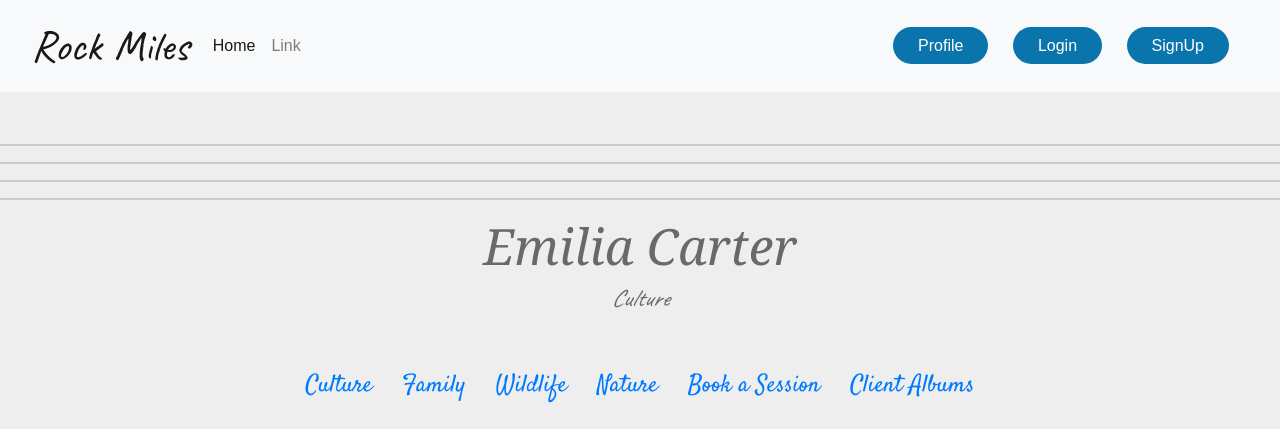
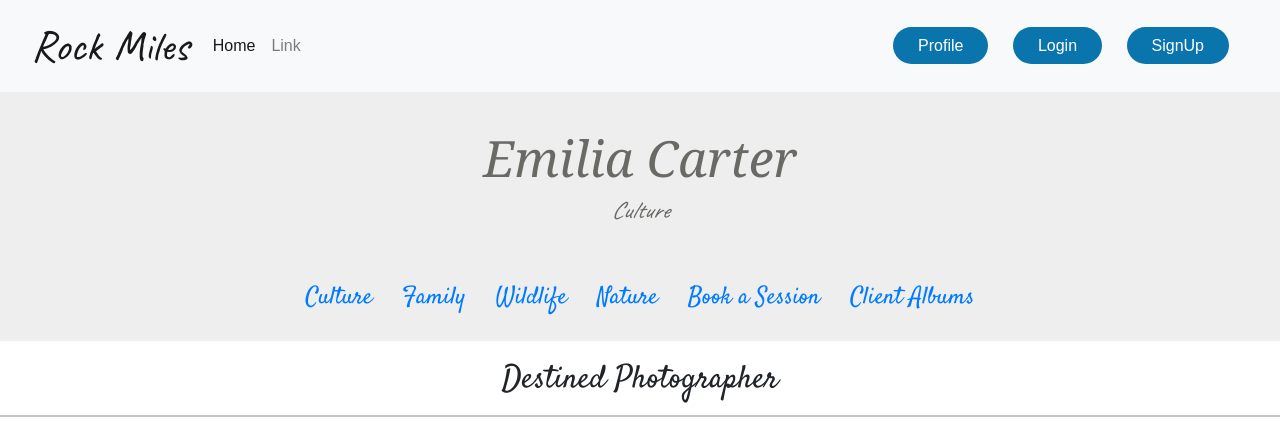
Before and after one commit to rockmiles/RocksApp, a Django app: page / in a window 1280 px wide. Shown: the top 431 px of the page. Run offline with Django 3.2, Linux system fonts and the light colour scheme; data comes from the database, SQL or seed files in the repository; some libraries are stand-ins or nearby versions.

Commit message:
feat: update

```diff
--- a/gallery/templates/gallery/post-detail.html
+++ b/gallery/templates/gallery/post-detail.html
@@ -2,12 +2,8 @@
 
 {% block content %}
   <div class="top">
-    <hr>
-    <hr>
-    <hr>
-    <hr>
-    <h2 class="text-center" style='font-family:georgia,garamond,serif;font-size:50px;font-style:italic;'>Emilia Carter</h2>
-    <h4 class="text-center" style='font-family:Caveat,cursive;font-style:italic;'>Culture</h4>
+    <h2 class="text-name" style='font-family:georgia,garamond,serif;font-size:50px;font-style:italic;'>Emilia Carter</h2>
+    <h4 class="" style='font-family:Caveat,cursive;font-style:italic;'>Culture</h4>
 
     <ul class="list-flairs">
         <li><a href="#">Culture</a></li>
```
